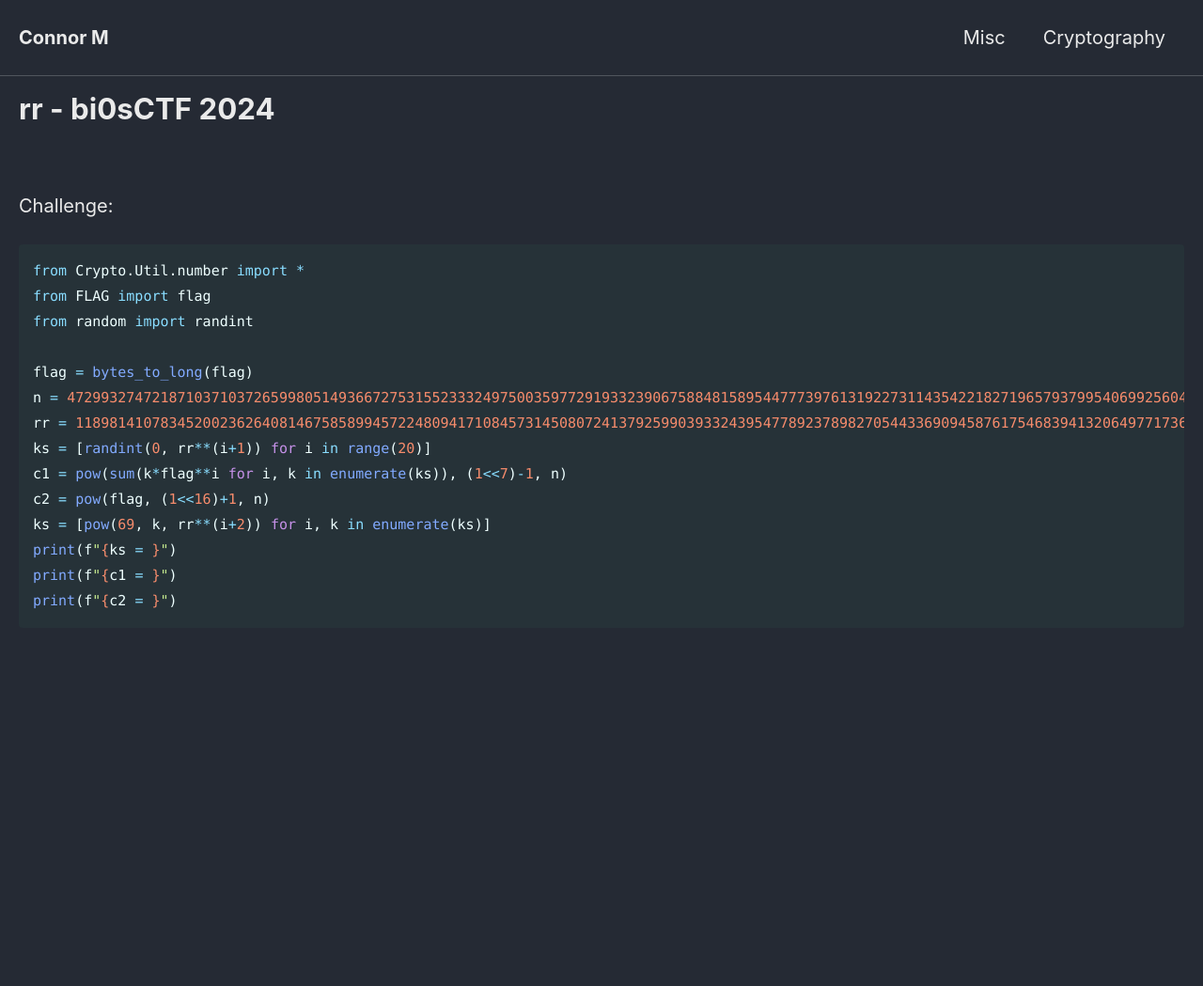
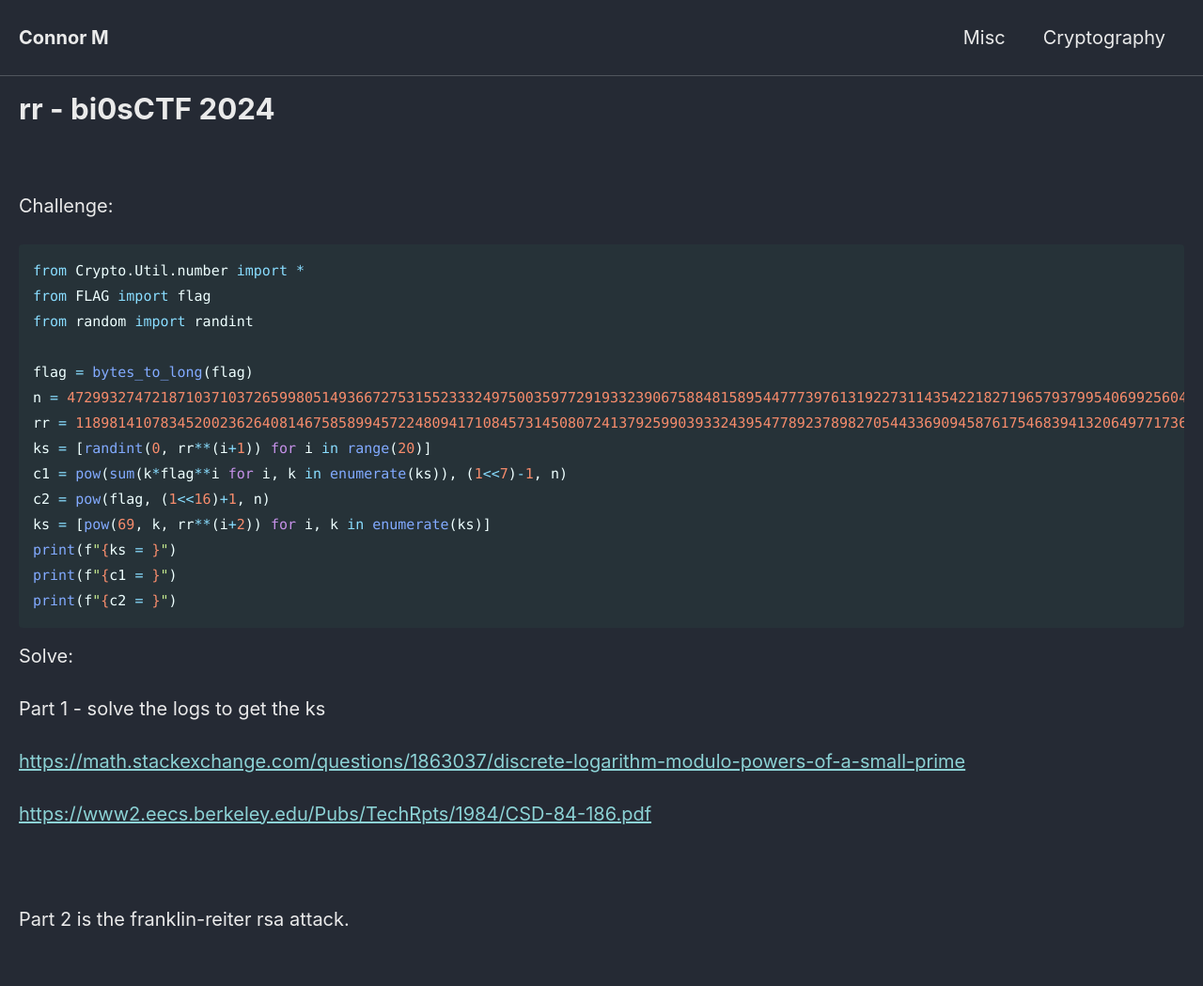
Before and after one commit to Connor-McCartney/Connor-McCartney.github.io, a Jekyll site: the page built from _pages/cryptography/diffie-hellman/rr-bi0sCTF2024.md, in a window 1280 px wide. Shown: the whole page at 94% size. Built offline with Jekyll 4.4.1, drawn with Linux system fonts in a browser that asks for light colours; cached includes are drawn as plain includes; before the commit the page ends 900 px from its top, so only the background shows below that.

Commit message:
Update rr-bi0sCTF2024.md

````diff
--- a/_pages/cryptography/diffie-hellman/rr-bi0sCTF2024.md
+++ b/_pages/cryptography/diffie-hellman/rr-bi0sCTF2024.md
@@ -23,3 +23,18 @@ print(f"{ks = }")
 print(f"{c1 = }")
 print(f"{c2 = }")
 ```
+
+
+Solve:
+
+
+Part 1 - solve the logs to get the ks
+
+<https://math.stackexchange.com/questions/1863037/discrete-logarithm-modulo-powers-of-a-small-prime>
+
+<https://www2.eecs.berkeley.edu/Pubs/TechRpts/1984/CSD-84-186.pdf>
+
+
+<br>
+
+Part 2 is the franklin-reiter rsa attack.
````
